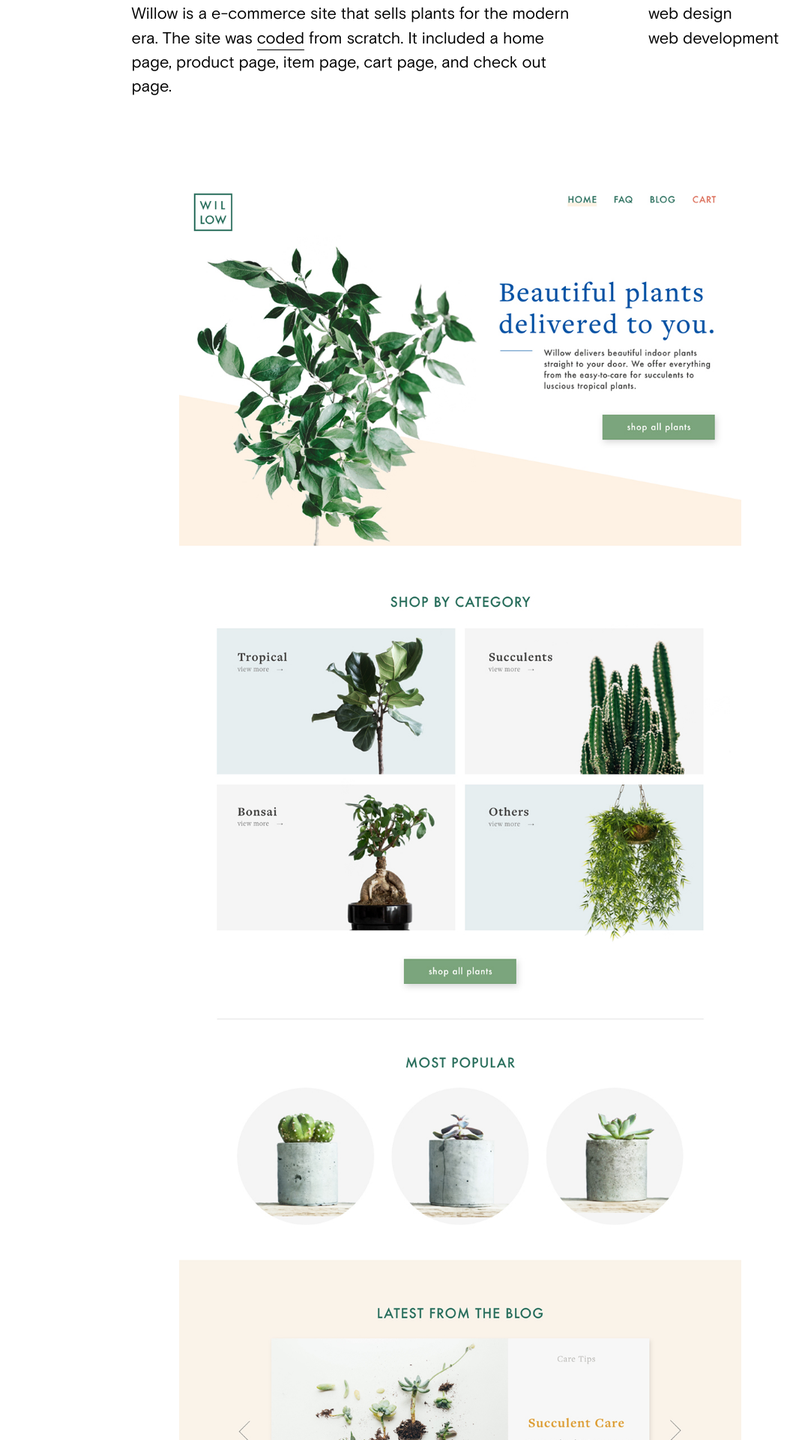
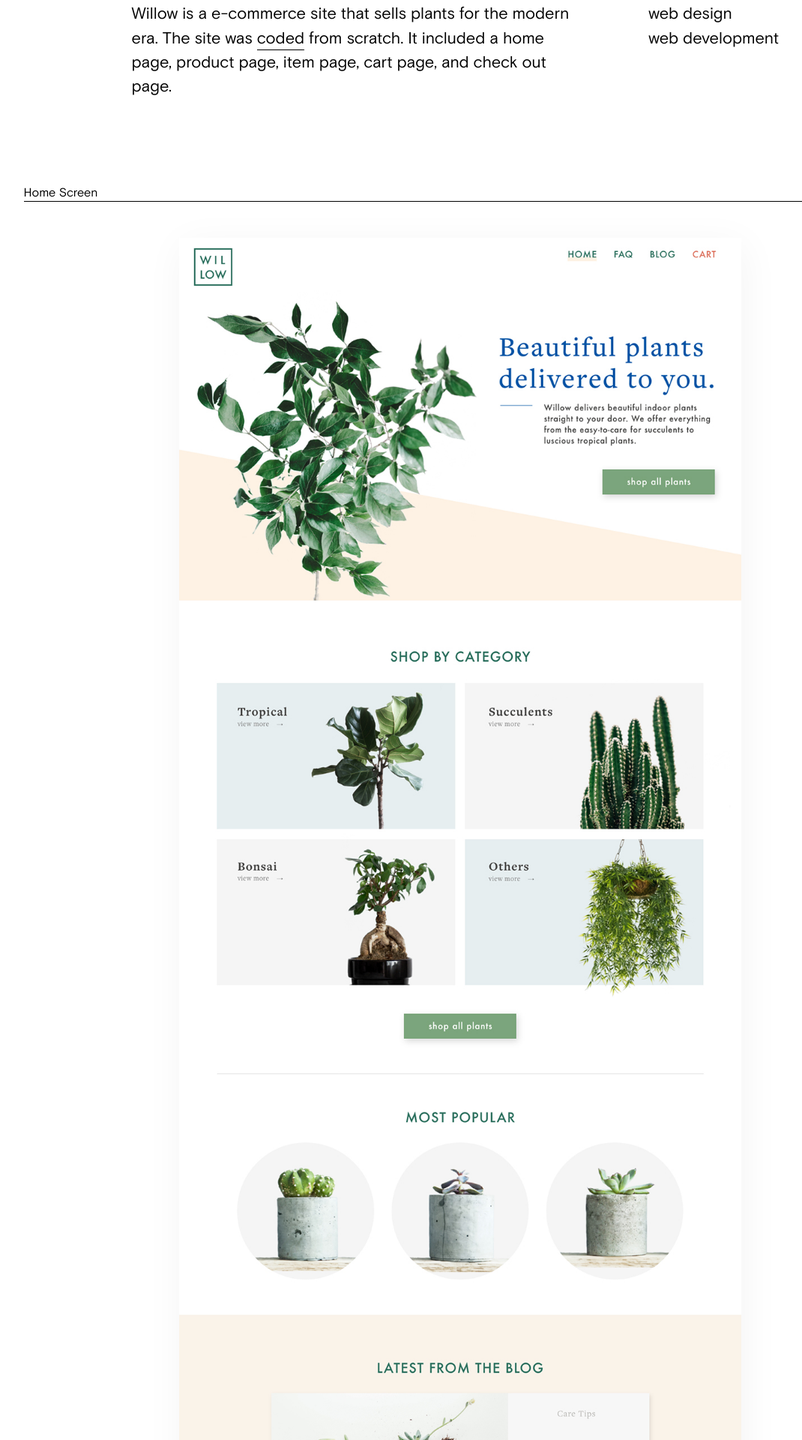
Before and after one commit to zhaojanelle/portfolio-site, a Jekyll site: the page built from _projects/03-willow.md, in a window 1280 px wide. Shown: the part 1151-3071 px from the top of the page at 75% size, without its empty margins (26-1096 px from the left). Built offline with Jekyll 4.4.1, drawn with Linux system fonts in a browser that asks for light colours; nearby versions of some CDN libraries; Markdown is read by kramdown in place of the engine named in the settings; a script that is not in the unit is left out; some of the changed text lies outside the part shown.

Commit message:
Make updates to willow page

```diff
--- a/_includes/css/main.css
+++ b/_includes/css/main.css
@@ -205,7 +205,7 @@
 }
 
 .drop-shadow {
-  box-shadow: 5px 5px 10px -1px rgba(0,0,0,0.03);
+  box-shadow: 3px 9px 50px -1px rgba(0,0,0,0.05);
 }
 
 .about-content {
@@ -363,6 +363,7 @@
   .text-center-web {
     text-align: center;
   }
+
 }
 
 @media only screen (min-width: 60em) and (max-height: 40em) {
--- a/_projects/03-willow.md
+++ b/_projects/03-willow.md
@@ -27,10 +27,14 @@
   </aside>
 </div>
 <div class="center gutter-custom">
-  <img class="img-flex load-hidden push unit-xs-centered smallwidth" src="{{ site.baseurl }}/images/willow-home.jpg" alt="Willow project home page with ipad mockup"/>
-  <img class="img-flex drop-shadow push load-hidden unit-xs-centered smallerwidth" src="{{ site.baseurl }}/images/willow-product.jpg" alt="Willow project products page"/>
-  <img class="img-flex drop-shadow push load-hidden unit-xs-centered smallerwidth" src="{{ site.baseurl }}/images/willow-individual-product.jpg" alt="Willow project individual page"/>
-  <img class="img-flex drop-shadow push load-hidden unit-xs-centered smallerwidth" src="{{ site.baseurl }}/images/willow-checkout.jpg" alt="Willow project checkout page"/>
+  <h5>Home Screen</h5><hr class="push-2">
+  <img class="img-flex drop-shadow load-hidden push-2 unit-xs-centered smallwidth" src="{{ site.baseurl }}/images/willow-home.jpg" alt="Willow project home page with ipad mockup"/>
+  <h5>Catalogue Page</h5><hr class="push-2">
+  <img class="img-flex drop-shadow push-2 load-hidden unit-xs-centered smallwidth" src="{{ site.baseurl }}/images/willow-product.jpg" alt="Willow project products page"/>
+  <h5>Product Description Page</h5><hr class="push-2">
+  <img class="img-flex drop-shadow push-2 load-hidden unit-xs-centered smallwidth" src="{{ site.baseurl }}/images/willow-individual-product.jpg" alt="Willow project individual page"/>
+  <h5>Checkout Page</h5><hr class="push-2">
+  <img class="img-flex drop-shadow push-2 load-hidden unit-xs-centered smallwidth" src="{{ site.baseurl }}/images/willow-checkout.jpg" alt="Willow project checkout page"/>
 </div>
 
 <div class="text-center pad-top-more push-more">
```
